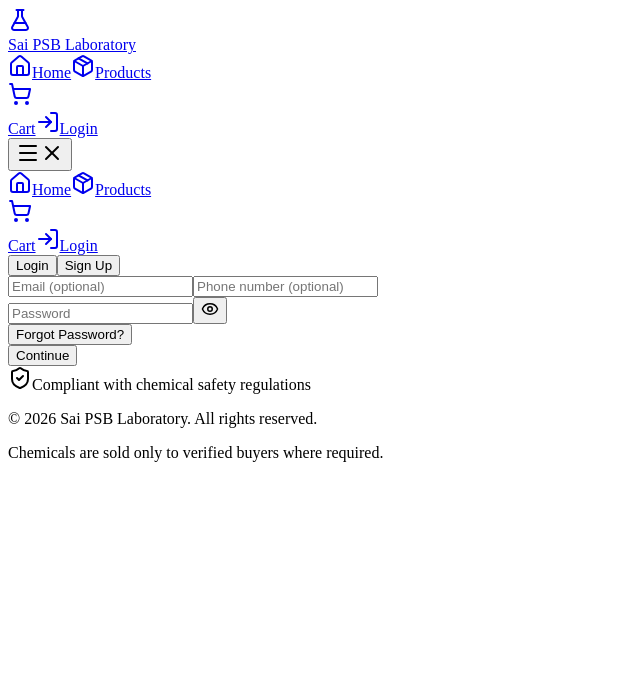
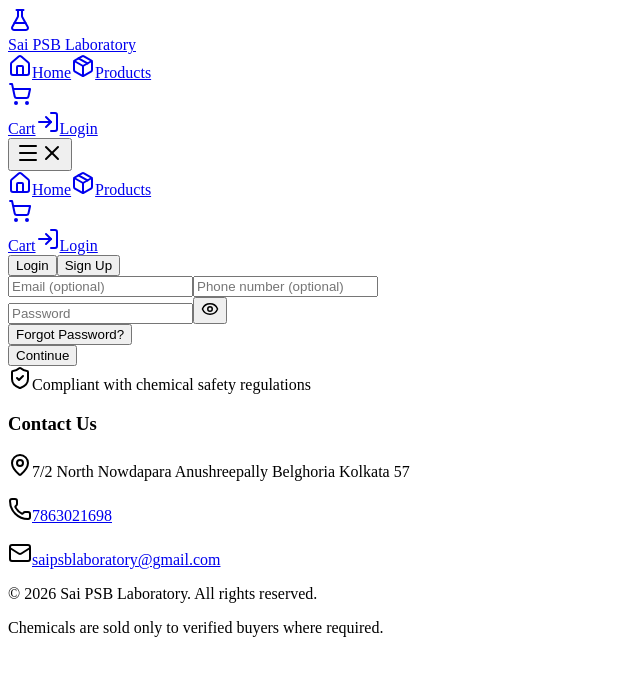
Before and after one commit to Tiyas04/Project-Anode, a Next.js app: page /Auth in a window 1280 px wide. Shown: the top 676 px of the page, without its empty margins (0-640 px from the left). Built offline with nearby package versions, Linux system fonts and the light colour scheme; no server answers.

Commit message:
Footer updated

```diff
--- a/src/components/Footer.tsx
+++ b/src/components/Footer.tsx
@@ -1,16 +1,41 @@
 "use client"
 
-import { ShieldCheck } from "lucide-react";
+import { ShieldCheck, MapPin, Phone, Mail } from "lucide-react";
 
 export default function Footer() {
   return (
-    <footer className="glass mt-auto border-t border-white/10">
+    <footer className="glass mt-auto border-t rounded-t-4xl border-white/10">
       <div className="max-w-7xl mx-auto px-6 py-10 text-center">
         <div className="flex items-center justify-center gap-2 text-slate-400">
           <ShieldCheck className="w-5 h-5 text-primary" />
           <span className="text-sm font-medium">
             Compliant with chemical safety regulations
           </span>
+        </div>
+
+        <div className="mt-8 flex flex-col items-center gap-4 text-slate-400">
+          <h3 className="text-lg font-semibold text-white">Contact Us</h3>
+          <div className="flex flex-col items-center gap-2 text-sm">
+            <p className="flex items-center gap-2">
+              <MapPin className="w-4 h-4 text-primary" />
+              7/2 North Nowdapara Anushreepally Belghoria Kolkata 57
+            </p>
+            <p className="flex items-center gap-2">
+              <Phone className="w-4 h-4 text-primary" />
+              <a href="tel:7863021698" className="hover:text-primary transition-colors">
+                7863021698
+              </a>
+            </p>
+            <p className="flex items-center gap-2">
+              <Mail className="w-4 h-4 text-primary" />
+              <a
+                href="mailto:saipsblaboratory@gmail.com"
+                className="hover:text-primary transition-colors"
+              >
+                saipsblaboratory@gmail.com
+              </a>
+            </p>
+          </div>
         </div>
 
         <p className="text-sm text-slate-500 mt-6">
```
Also changed, not shown: 1 other file (tests, documents, lock files or other folders).
